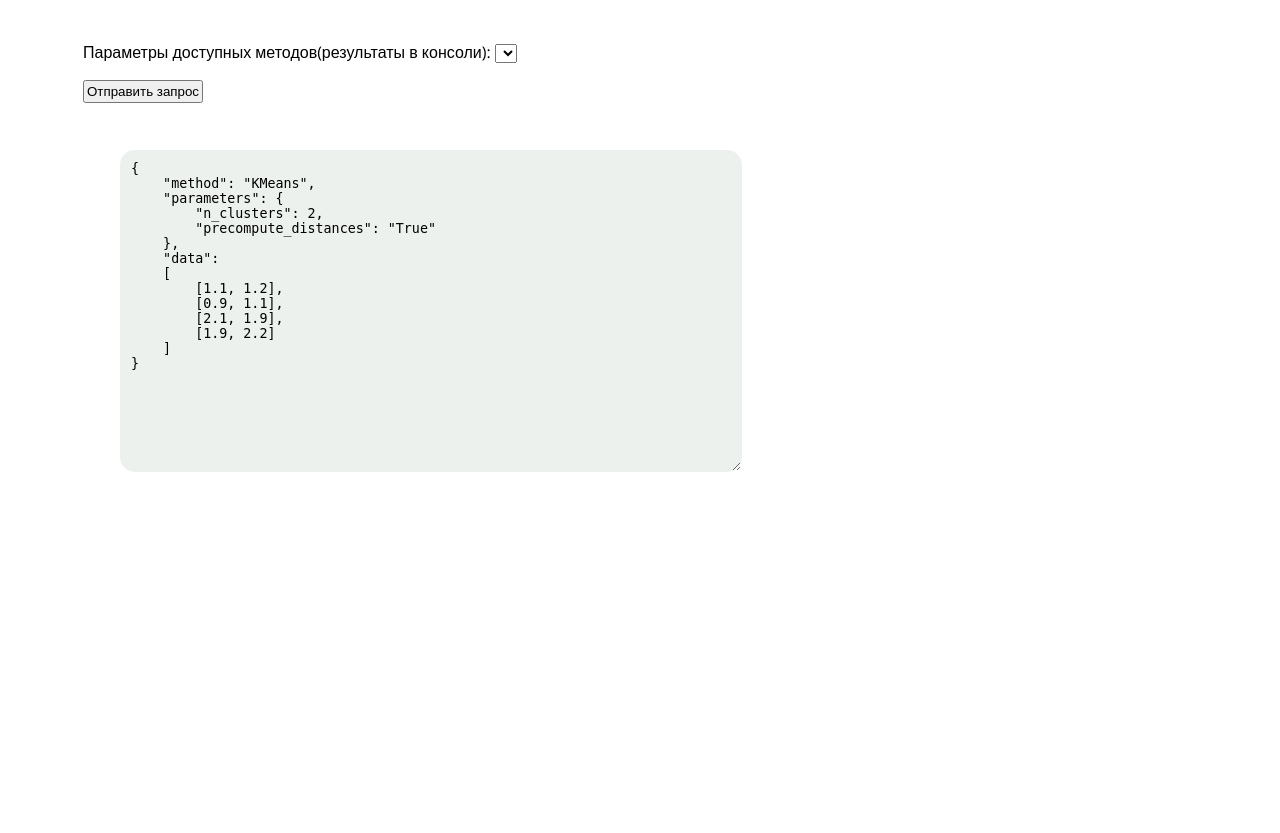
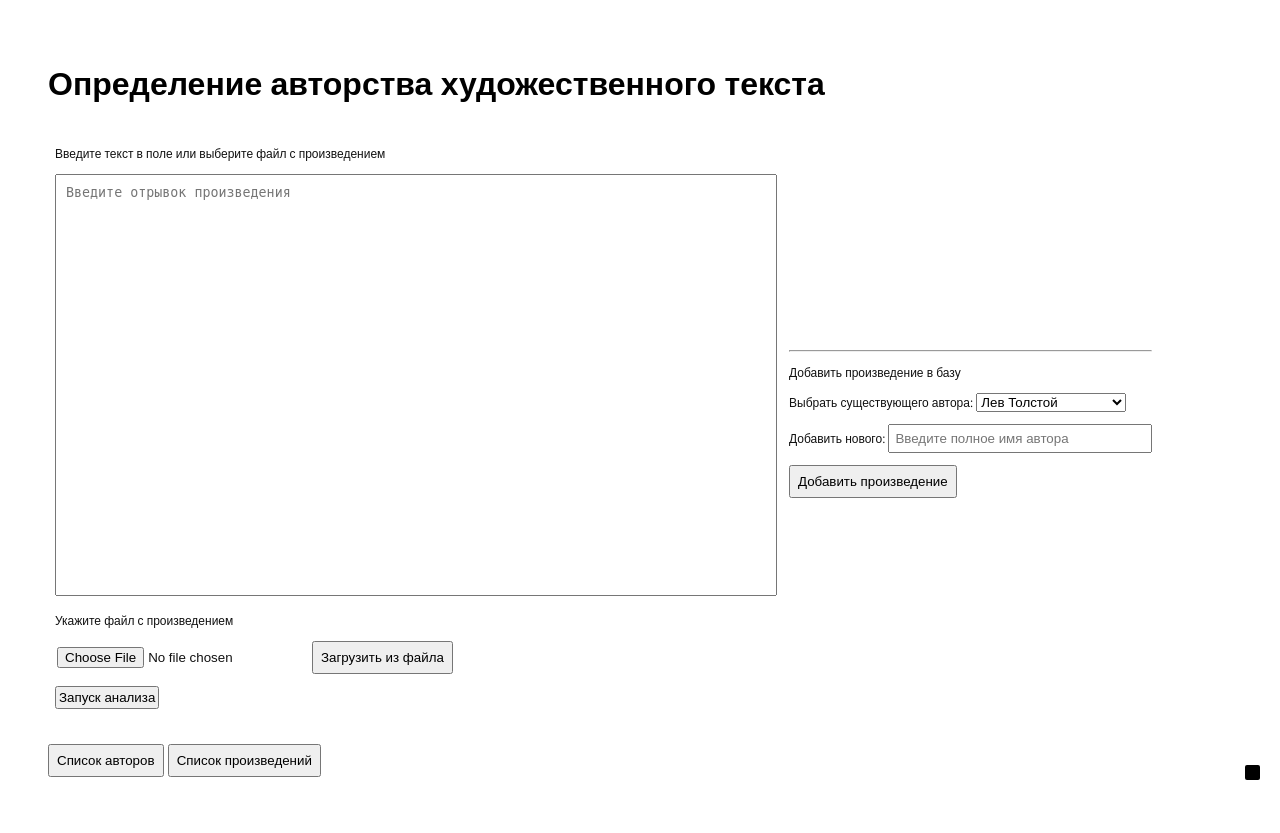
Before and after one commit to JointEntropy/author_identification1, a Flask app: template templates/main.html in a window 1280 px wide. Before the commit the page ends 472 px from the top, so only its background shows below. Run offline with Flask 2, Linux system fonts and the light colour scheme; the template is opened without the code that fills it, so the values that code supplies are empty.

Commit message:
Basics  interface prototype done.

```diff
--- a/static/css/index.css
+++ b/static/css/index.css
@@ -1,9 +1,9 @@
-html
+    html
 {
     font-family: 'Open Sans', sans-serif;
     padding: 25px 0px 0px 75px;
 }
-td
+.layout_td
 {
     padding: 2px;
     max-height: 40px;
@@ -43,3 +43,29 @@ input
     padding: 10px;
     border-color: #52c5be00;
 }
+
+#pred_table
+{
+    width: 750px;
+    height:150px;
+}
+.pred_cell
+{
+    width: 125px;
+    height:125px;
+    padding: 0px 0px 0px 15px;
+}
+
+.portrait
+{
+    object-fit: cover;
+    border-radius: 100%;
+    width: 125px;
+    height: 125px;
+    padding: 0px;
+}
+
+.portrait_text
+{
+    text-align: center;
+}
--- a/templates/layout.html
+++ b/templates/layout.html
@@ -1,9 +1,36 @@
 <!doctype html>
-<title>ClusteringLight</title>
+<title>Author Identification</title>
 <head>
     <script src="{{ url_for('static', filename='js/jquery.min.js') }}"></script>
     <link href="https://fonts.googleapis.com/css?family=Open+Sans" rel="stylesheet">
     <link rel="stylesheet" href="{{ url_for('static', filename='css/index.css') }}">
+
+
+    <meta charset="UTF-8">
+	<link href="https://fonts.googleapis.com/css?family=Open+Sans" rel="stylesheet">
+	<style>
+		body {
+				background-color: #fff;
+				/*background: linear-gradient(to top, #f0f0f0, #fff);*/
+			}
+		textarea { padding: 10px; }
+		/*h1   {color: blue;}*/
+		p    {color: #111;}
+		html { font-family: 'Open Sans', sans-serif; padding: 40px;}
+		td {  padding-top: 20px; padding-left: 50px; padding-bottom: 20px; padding-right: 30px; border-radius: 4px;}
+		.box { position: absolute;
+				color: black;
+				background-color: black;
+				width: 15px;
+				height: 15px;
+				border-radius: 2px;}
+			hr{ background-color: #444; }
+		input { padding: 2px; }
+		input[type=text] { padding: 5px; }
+		input[type=button] { padding: 7px; }
+	</style>
+
+
 </head>
 {% with messages = get_flashed_messages() %}
   {% if messages %}
--- a/templates/main.html
+++ b/templates/main.html
@@ -1,59 +1,74 @@
 {% extends "layout.html" %}
 {% block body %}
-    <div class="main_container" style="width: 600px">
-        <form id="main_form" method=post enctype=multipart/form-data>
-            <p >Параметры доступных методов(результаты в консоли): <select id='methods' name="method"> </select></p>
+	<!-- <div class='box' style="right: 20px; top:20px;"></div> -->
+	<div class='box' style="right: 20px; bottom:20px;"></div>
+	<h1>Определение авторства художественного текста </h1>
+    <div id="predict_box" style="display: none; position: absolute; right: 100px; top: 40px;">
+        <h2 style="text-align: center"> Результаты:</h2>
+        <table id="pred_table">
+            <tr>
+                <td class="pred_cell" id="a1">
+                    <p class="portrait_text"  id="a1_prob"></p>
+                    <img class="portrait" id="a1_img" >
+                    <p class="portrait_text" id="a1_text"></p>
+                </td>
+                <td class="pred_cell" id="a2">
+                    <p class="portrait_text"  id="a2_prob"></p>
+                    <img class="portrait" id="a2_img" >
+                    <p class="portrait_text" id="a2_text"></p>
+                </td>
+
+                <td class="pred_cell" id="a3">
+                    <p class="portrait_text"  id="a3_prob"></p>
+                    <img class="portrait" id="a3_img" >
+                    <p class="portrait_text" id="a3_text"></p>
+                </td>
+
+                <td class="pred_cell" id="a4">
+                    <p class="portrait_text"  id="a4_prob"></p>
+                    <img class="portrait" id="a4_img" >
+                    <p class="portrait_text" id="a4_text"></p>
+                </td>
+                <td class="pred_cell" id="a5">
+                    <p class="portrait_text"  id="a5_prob"></p>
+                    <img class="portrait" id="a5_img" >
+                    <p class="portrait_text"  id="a5_text"></p>
+
+                </td>
+            </tr>
+        </table>
+
+    </div>
+
+	<table>
+		<tr>
+            <td class="layout_td">
+                <form id="analyze_form" method=post enctype=multipart/form-data>
+                    <p>Введите текст в поле или выберите файл с произведением</p>
+                    <textarea id="textar" form="analyze_form" name="text" placeholder="Введите отрывок произведения" style="width: 700px; height: 400px; resize: none;"></textarea>
+                    <p>Укажите файл с произведением</p>
+                    <p><input id="inputfile" type="file" name="file"><input   type="button" id="load_btn" value="Загрузить из файла" ></p>
+                    <p><input type=submit  formaction="/submit/start"  value="Запуск анализа" ></p>
+                </form>
                 <script>
-               $.ajax({
-                    type: "GET",
-                    url: "/methods"
-                }).error(function (xhr, error_mess) {
-                    console.log(xhr.responseText);
-                }).done(function(data) {
-                   console.log(data);
-                   var $el = $("#methods");
-                   $el.empty();
-                   $.each(data, function(key,value) {
-                      $el.append($("<option></option>").attr("value", value).text(value));
+                    $("#load_btn").click(function(e) {
+
+                        var file = document.getElementById("inputfile").files[0];
+                        var reader = new FileReader();
+                        reader.onload = function (e) {
+                            var textArea = document.getElementById("textar");
+                            textArea.value = e.target.result;
+                        };
+                        reader.readAsText(file);
                     });
+                </script>
+                <script>
 
-               });
-                function update_method_params()
-                {
-                    var method = $("#methods").get(0).value;
-                    var reqstr = '/format/'+method;
-                   $.ajax({
-                        type: "GET",
-                        url: reqstr
-                    }).error(function (xhr, error_mess) {
-                        console.log(xhr.responseText);
-                    }).done(function(data) {
-                        console.log(data);
-                   });
-                }
-                $("#methods").change(update_method_params);
-            </script>
-            <textarea id="request_div" class="debug_container" style="left:120px; top: 150px">
-{
-    "method": "KMeans",
-    "parameters": {
-        "n_clusters": 2,
-        "precompute_distances": "True"
-    },
-    "data":
-    [
-        [1.1, 1.2],
-        [0.9, 1.1],
-        [2.1, 1.9],
-        [1.9, 2.2]
-    ]
-}
-            </textarea>
-            <input id='submit_btn' type=submit value="Отправить запрос" >
-            <script>
-                $("#main_form").on( "submit", function( event ) {
+                    $("#analyze_form").on( "submit", function( event ) {
                         event.preventDefault();
-                    var request_data = $('#request_div').val();
+                        //var request_data = $('#textar').val();
+                        var request_data =  JSON.stringify({"text": $('#textar').val()});
+                        $("#predict_box").hide();
                         $.ajax({
                             type: "POST",
                             url: "/submit",
@@ -64,101 +79,37 @@
                             console.log('Произошла ошибка');
                             console.log(xhr.responseText);
                         }).done(function(data) {
-                       console.log(data);
-                   });
-                });
-            </script>
-        </form>
-    </div>
-{% endblock %}
+                            alert('Анализ завершён!');
+                            $("#predict_box").toggle();
+                            var i;
+                            for (i = 1; i <= 5; i++) {
+                                $("#a"+i+"_text").html(data['author']);
+                                $("#a"+i+"_prob").html(data['prob']);
+                                $("#a"+i+"_img").attr("src", data['img_url']);
 
-
-
-
-
-
-
-{#
-
-{% extends "layout.html" %}
-{% block body %}
-    <div class="decor_box"> </div>
-    <div class="main_container" style="width: 600px">
-        <h1>Hello there!</h1>
-        <div class="loading_div" style="display: none; position: absolute;z-index: -1; right: 150px;top: 0px;">
-            <img src="{{ url_for('static', filename='img/loading.gif') }}" width="600px">
-        </div>
-        <form id="main_form" method=post enctype=multipart/form-data>
-            <p>
-                <p>Выберите один из доступных методов:</p>
-                <select id='methods' name="method">
-                    {% for method, method_params in methods_and_params.items() %}
-                        <option value="{{ method }}">{{ method }}</option>
-                    {% endfor %}
-                </select>
-                <script>
-                    // Вешаем слушатель на selector метода, которы  будет спрашивать у сервера описание аргументов
-                    // выбранного метода.
-                    function update_method_params()
-                    {
-                        var method = $("#methods").get(0).value;
-                        $.get('/form/'+method).done(function (data) {
-                            $('#params_tab').html(data);
-                        })
                             }
-                    update_method_params();
-                    $("#methods").change(update_method_params);
-                </script>
-                <p>Настройка параметров метода:</p>
-                <div id="params_tab" class="tab_div"> </div>
-                <br>
-                <div class="notes_tab" style="    ">
-                    <p>Пояснение для ввода значений:</p>
-                    <ul>
-                        <li>Все значения вводятся без каких-либо скобок или кавычек(включая строки).</li>
-                        <li>Булевы значения следует вводить как True или False(чувствительно к регистру)</li>
-                        <li>Допустимые форматы вещественных значений :
-                            <ul>
-                                <li>1e10</li>
-                                <li>1.0</li>
-                                <li>1,0</li>
-                            </ul>
-                        </li>
-                        <li>Все не заполненные поля трактуются как значения по умолчанию, указанные в сигнатуре метода.</li>
-                    </ul>
-                </div>
-                <p> Выберите файл с входными данными:</p>    <input type=file name="file">
-                <input id='submit_btn' type=submit value="Запуск метода" >
-                <a id='result' href="" style="display: none;"> Результат</a>
-            </p>
-            <script>
-                $("#main_form").on( "submit", function( event ) {
-                    event.preventDefault();
-                    $(".loading_div").toggle();
-                    $("#result").hide();
-                    //var form_data = $( this ).serialize();
-                    var form_data = new FormData(this);
-                   $.ajax({
-                        type: "POST",
-                        url: "/",
-                        data: form_data,
-                        processData: false,
-                        contentType: false,
-                    }).error(function (xhr, error_mess) {
-                        $(".loading_div").toggle();
-                        alert('Произошла ошибка');
-                        console.log(xhr.responseText);
-                    }).done(function(data) {
-                       alert('Готово!.');
-                       $(".loading_div").toggle();
-                       $("#result").attr("href", data);
-                       $("#result").toggle();
 
                         });
                     });
                 </script>
-        </form>
-    </div>
+            </td>
+			<td class="layout_td">
+				<hr>
+				<p>Добавить произведение в базу</p>
+				<p>
+					Выбрать существующего автора:
+					<select style='width: 150px;'>
+						<option default>Лев Толстой</option>
+						<option >Станислав Лем</option>
+						<option >...</option>
+					</select>
+				</p>
+				<p>Добавить нового: <input type="text" style="width:250px" placeholder="Введите полное имя автора"></p>
+				<p><input type="button" name="Kek" value="Добавить произведение"></p>
+			</td>
+		</tr>
+	</table>
+
+	<p><input type="button" name="Kek" value="Список авторов"> <input type="button" name="Kek" value="Список произведений"></p>
+
 {% endblock %}
-
-#}
```
Also changed, not shown: AI.py (+14 -16 lines). Lines whose indentation alone changed are shown as unchanged.
